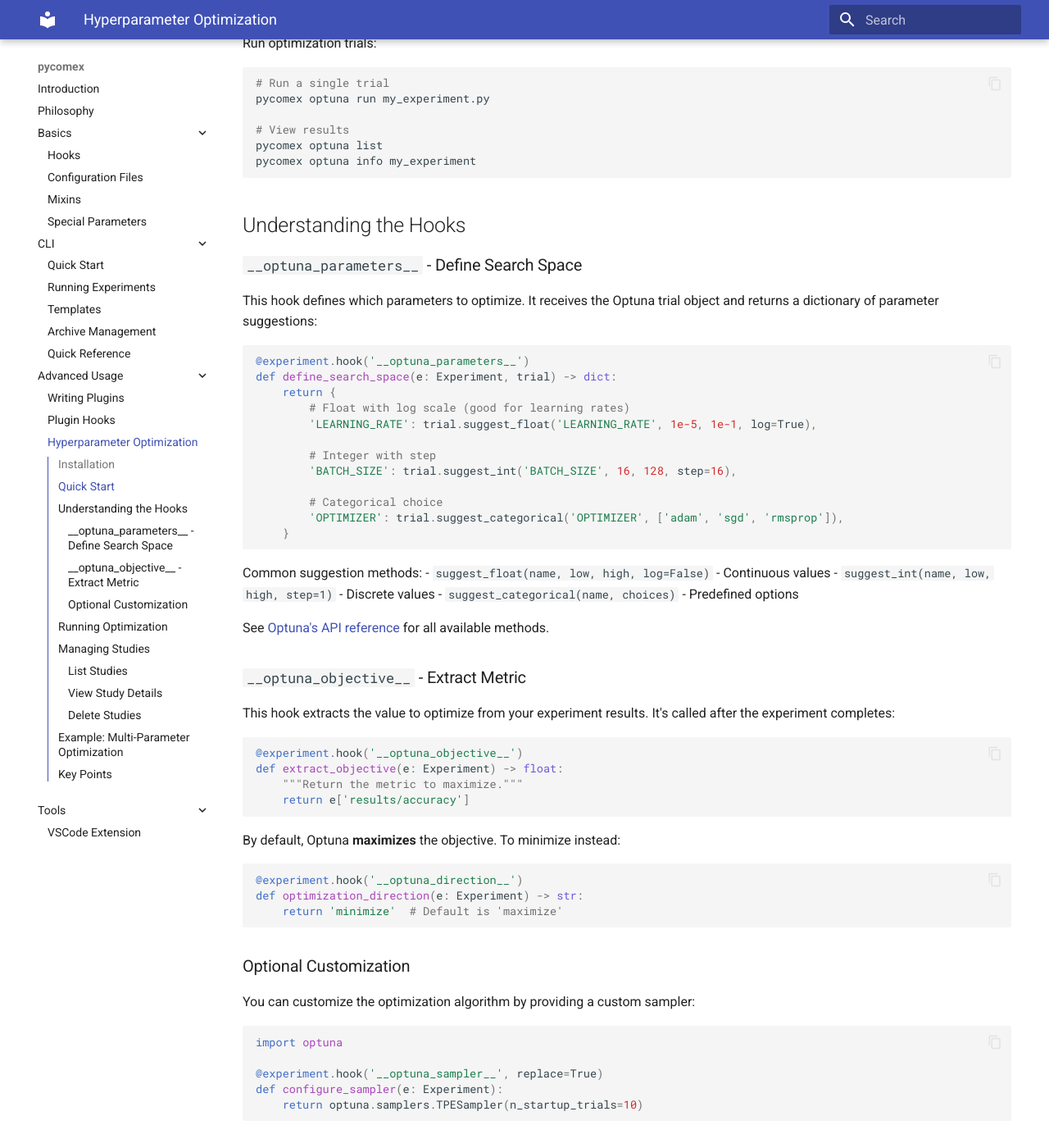
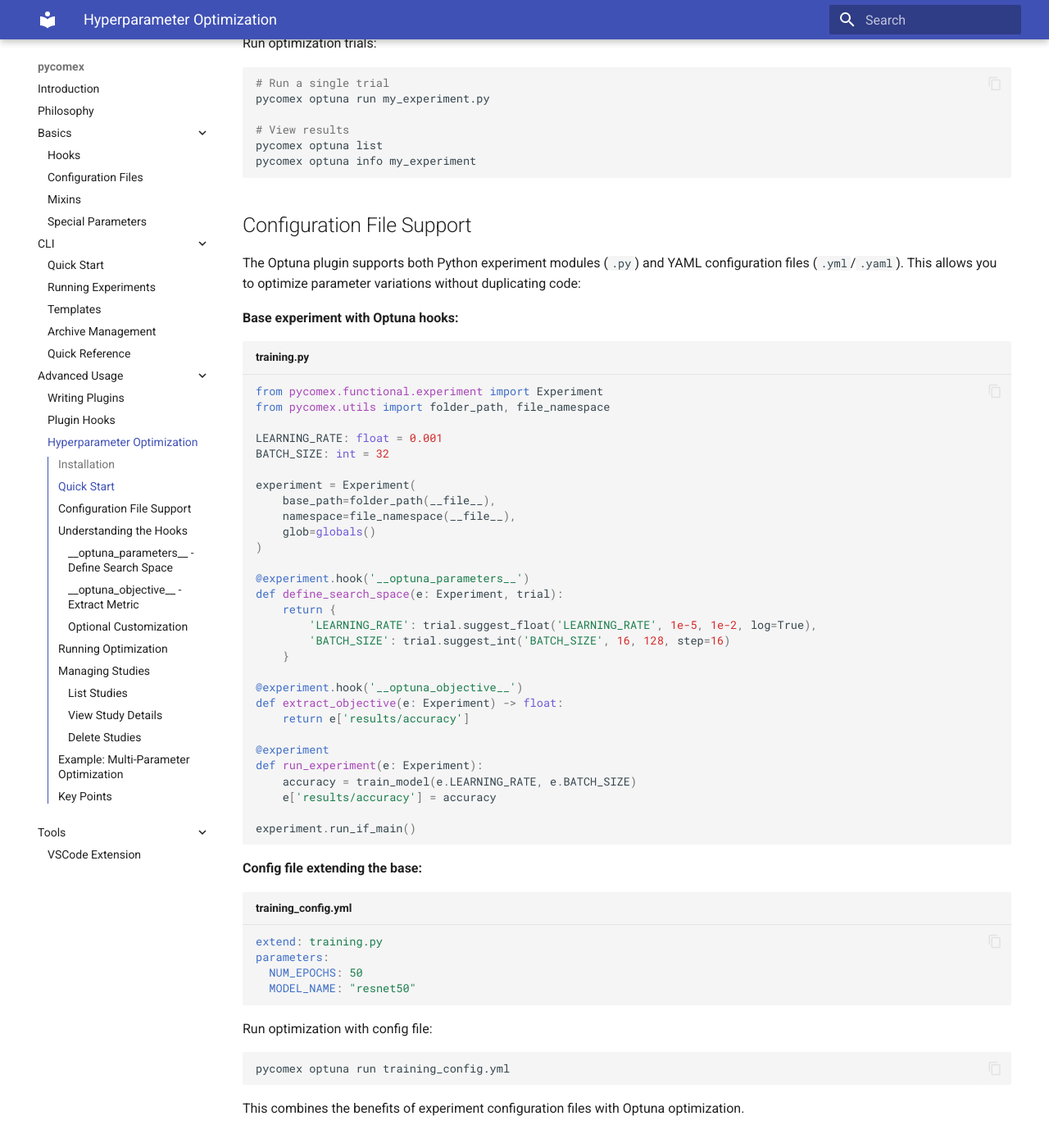
Before and after one commit to the16thpythonist/pycomex, an MkDocs documentation site: the page built from docs/advanced_optuna.md, in a window 1280 px wide and 1400 px high, scrolled down 1231 px. Shown: the whole window at 82% size. Built offline with MkDocs 1.6.1 and Material for MkDocs 9.7.7, drawn with Linux system fonts in a browser that asks for light colours.

Commit message:
added support for experiment config files to use with optuna optimization

````diff
--- a/docs/advanced_optuna.md
+++ b/docs/advanced_optuna.md
@@ -60,6 +60,61 @@
 pycomex optuna list
 pycomex optuna info my_experiment
 ```
+
+## Configuration File Support
+
+The Optuna plugin supports both Python experiment modules (`.py`) and YAML configuration files (`.yml`/`.yaml`). This allows you to optimize parameter variations without duplicating code:
+
+**Base experiment with Optuna hooks:**
+
+```python title="training.py"
+from pycomex.functional.experiment import Experiment
+from pycomex.utils import folder_path, file_namespace
+
+LEARNING_RATE: float = 0.001
+BATCH_SIZE: int = 32
+
+experiment = Experiment(
+    base_path=folder_path(__file__),
+    namespace=file_namespace(__file__),
+    glob=globals()
+)
+
+@experiment.hook('__optuna_parameters__')
+def define_search_space(e: Experiment, trial):
+    return {
+        'LEARNING_RATE': trial.suggest_float('LEARNING_RATE', 1e-5, 1e-2, log=True),
+        'BATCH_SIZE': trial.suggest_int('BATCH_SIZE', 16, 128, step=16)
+    }
+
+@experiment.hook('__optuna_objective__')
+def extract_objective(e: Experiment) -> float:
+    return e['results/accuracy']
+
+@experiment
+def run_experiment(e: Experiment):
+    accuracy = train_model(e.LEARNING_RATE, e.BATCH_SIZE)
+    e['results/accuracy'] = accuracy
+
+experiment.run_if_main()
+```
+
+**Config file extending the base:**
+
+```yaml title="training_config.yml"
+extend: training.py
+parameters:
+  NUM_EPOCHS: 50
+  MODEL_NAME: "resnet50"
+```
+
+Run optimization with config file:
+
+```bash
+pycomex optuna run training_config.yml
+```
+
+This combines the benefits of experiment configuration files with Optuna optimization.
 
 ## Understanding the Hooks
 
````
Also changed, not shown: 2 other files.
